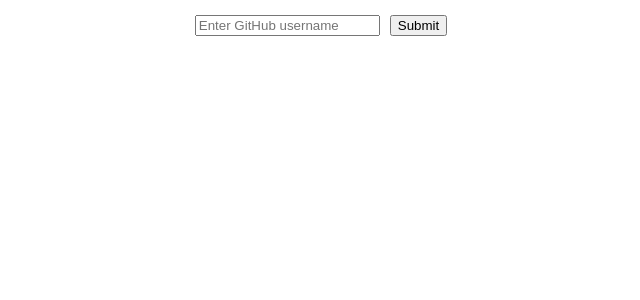
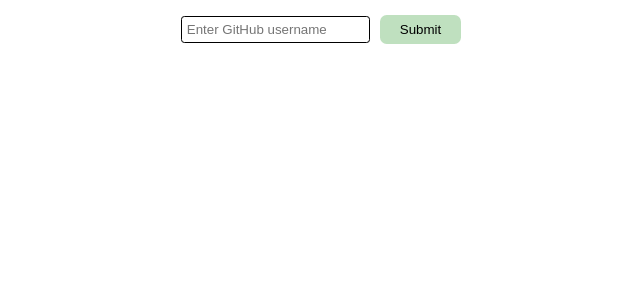
Before and after one commit to Jakirul/Github-Repo-Tracker, a React (Create React App) app: page / in a window 1280 px wide. Shown: the top 300 px of the page, without its empty margins (319-959 px from the left). Built offline with nearby package versions, Linux system fonts and the light colour scheme.

Commit message:
Changed styling

```diff
--- a/src/RepoData.css
+++ b/src/RepoData.css
@@ -41,7 +41,17 @@
     position: absolute;
     top: 5px;
     right: 5px;
+    border: none;
+    background-color: rgb(191, 224, 191);
+    padding: 7px 20px;
+    border-radius: 0.5em;
 }
+
+div > .back:hover {
+    box-shadow: rgba(0, 0, 0, 0.06) 0px 2px 4px 0px inset;
+    background-color: rgb(181, 214, 181);
+}
+
 
 div > .date {
     color: green;
--- a/src/RepoMain.css
+++ b/src/RepoMain.css
@@ -1,5 +1,27 @@
 .RepoMain > form > input {
     margin: 5px;
+}
+
+.RepoMain > form > input[name='user'] {
+    padding: 5px;
+    border-radius: 0.25em;
+    border: 1px solid black;
+}
+
+.RepoMain > form > input[name='user']:focus {
+    outline-color: green;
+}
+
+.RepoMain > form > input[type='submit'] {
+    border: none;
+    background-color: rgb(191, 224, 191);
+    padding: 7px 20px;
+    border-radius: 0.5em;
+}
+
+.RepoMain > form > input[type='submit']:hover {
+    box-shadow: rgba(0, 0, 0, 0.06) 0px 2px 4px 0px inset;
+    background-color: rgb(181, 214, 181);
 }
 
 .RepoMain > .inner-repo {
```
